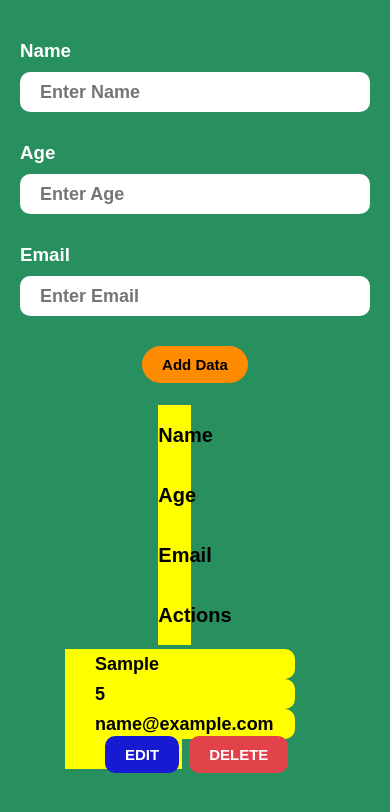
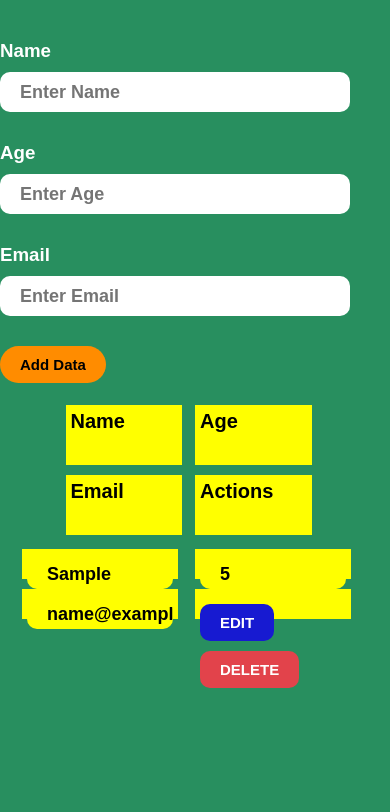
Before and after one commit to krishnamidathana/cred-app, a plain HTML site: page index.html in a window 390 px wide. Both pictures are taken after typing "Sample", "5", "name@example.com" into the empty fields and a click on the button "Add Data". Shown: the top 812 px of the page. Drawn offline with Linux system fonts and the light colour scheme.

Commit message:
Update style.css

```diff
--- a/style.css
+++ b/style.css
@@ -1,47 +1,48 @@
-*{
+/* Your Original Styles */
+
+* {
     margin: 0;
     padding: 0;
     box-sizing: border-box;
     user-select: none;
 }
 
-body{
+body {
     height: 300vh;
     background: #288f5f;
 }
-.container{
 
+.container {
     height: 100vh;
+}
 
+.section {
+    display: grid;
+    grid-template-columns: repeat(1, 1fr);
+    place-items: center;
+    padding-top: 40px;
+    grid-gap: -900px;
 }
-.section{
-    display: grid;
-    grid-template-columns: repeat(1,1fr);
-place-items: center;
-padding-top: 40px;
-grid-gap: -900px;
 
-
-}
-input{
+input {
     width: 350px;
     height: 40px;
     border-radius: 10px;
-    border:none;
+    border: none;
     margin-bottom: 30px;
     outline: none;
     padding-left: 20px;
     font-weight: bold;
     font-size: 18px;
-
 }
 
-h3{
+h3 {
     padding-bottom: 10px;
-    font-family:sans-serif;
+    font-family: sans-serif;
     color: white;
 }
-.addbtn{
+
+.addbtn {
     padding: 10px 20px;
     background-color: darkorange;
     font-weight: bold;
@@ -49,96 +50,117 @@ h3{
     border: none;
     border-radius: 20px;
 }
-.addbtn:hover{
+
+.addbtn:hover {
     background-color: greenyellow;
     transition-duration: .3s;
 }
 
-table{
+table {
     padding: 20px;
     display: grid;
     place-items: center;
+    margin: 0; /* Remove margin */
 }
-th{
-    width: 280px ;
+
+th {
+    width: 280px;
     height: 60px;
     background-color: yellow;
     font-size: 20px;
     font-family: sans-serif;
     font-weight: bold;
 }
-td{
-    width: 280px ;
+
+td {
+    width: 280px;
     height: 30px;
-
     background-color: yellow;
-
 }
 
-
-
-
-
-
-.edits , .deletes{
+.edits,
+.deletes {
     padding: 10px 20px;
     font-weight: bold;
     border: none;
     color: white;
     font-size: 15px;
     border-radius: 10px;
-
 }
 
-.edits{
+.edits {
     background-color: rgb(23, 26, 209);
     margin-left: 40px;
+}
 
-}
-.edits:hover{
+.edits:hover {
     background-color: rgb(100, 102, 224);
 }
-.deletes{
+
+.deletes {
     background-color: rgb(226, 67, 75);
     margin-left: 10px;
 }
-.deletes:hover{
+
+.deletes:hover {
     background-color: darksalmon;
 }
 
- #names,#emails,#ages{
+#names,
+#emails,
+#ages {
     width: 100px;
+    background-color: yellow;
+}
 
-    background-color: yellow;
-
-}
-.eclass , .aclass, .nclass{
+.eclass,
+.aclass,
+.nclass {
     width: 220px;
     height: 30px;
-    margin :10px;
+    margin: 10px;
     margin-right: 30px;
     background-color: yellow;
 }
-/* Your Original Styles */
-
-/* ... (Your existing styles) ... */
 
 /* Additional Styles for Mobile View Alignment */
 
 @media only screen and (max-width: 600px) {
-    th, td {
-        display: flex;
-        justify-content: space-between;
-        align-items: center;
+    .section {
+        grid-template-columns: 1fr; /* Change to a single column layout */
+        justify-items: start; /* Align items to the start */
     }
 
-    th {
+    table {
+        margin: 0; /* Remove margin */
+    }
+
+    th, td {
+        display: block;
+        width: 100%;
+        text-align: left;
+        margin-bottom: 10px;
+        padding: 5px; /* Add padding for better spacing */
+    }
+
+    .edits, .deletes {
+        margin-left: 0;
+        margin-top: 10px;
+    }
+
+    #names, #emails, #ages, .eclass, .aclass, .nclass {
+        width: 100%;
+        margin: 5px 0;
+        display: block; /* Display in a single column */
+    }
+
+    th, td {
+        display: inline-block;
         width: 45%; /* Adjust width based on your preference */
         margin-right: 5%; /* Add some margin between columns */
     }
 
-    td {
-        width: 45%; /* Adjust width based on your preference */
-        margin-right: 5%; /* Add some margin between columns */
+    th:last-child, td:last-child {
+        margin-right: 0; /* Remove margin for the last column */
     }
 }
```
